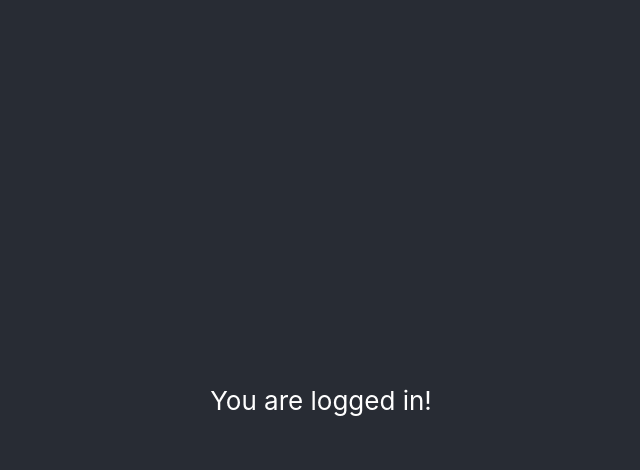
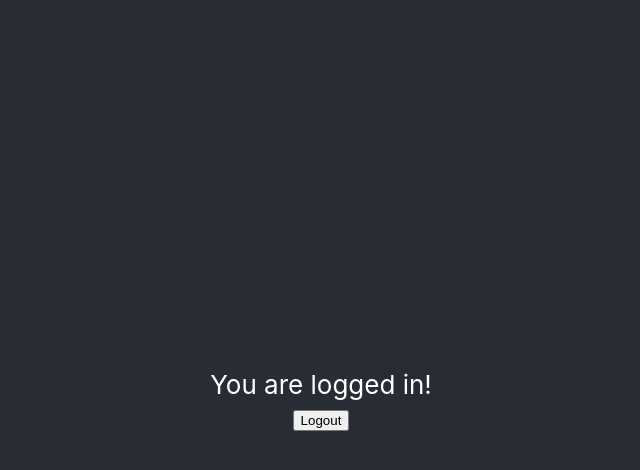
Before and after one commit to tomilsinszki/react-reducer-hook, a React (Create React App) app: page / in a window 1280 px wide. Both pictures are taken after typing "Sample", "Sample123" into the empty fields and a click on the button "Login". Shown: the top 470 px of the page, without its empty margins (319-959 px from the left). Built offline with nearby package versions, Linux system fonts and the light colour scheme.

Commit message:
minor change

```diff
--- a/src/App.tsx
+++ b/src/App.tsx
@@ -22,7 +22,7 @@ function App() {
     <div className="App">
       <header className="App-header">
         {!isLoggedIn && <Login loginHandler={loginHandler} />}
-        {isLoggedIn && <Home />}
+        {isLoggedIn && <Home logoutHandler={logoutHandler} />}
       </header>
     </div>
   );
--- a/src/components/Home.tsx
+++ b/src/components/Home.tsx
@@ -1,9 +1,14 @@
 import React from 'react';
 
-const Home = () => {
+const Home = (props: {logoutHandler(): void}) => {
     return (
         <div>
-            You are logged in!
+            <div>
+                You are logged in!
+            </div>
+            <div>
+                <button onClick={props.logoutHandler}>Logout</button>
+            </div>
         </div>
     );
 };
```
